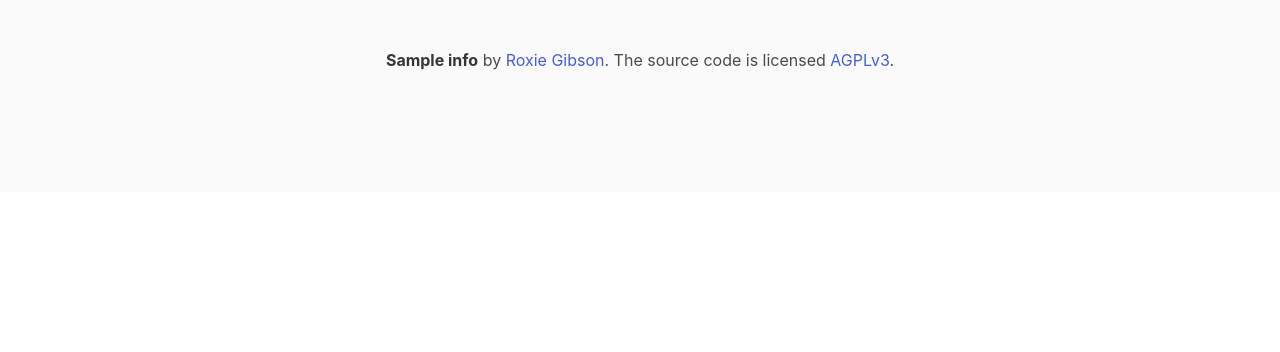
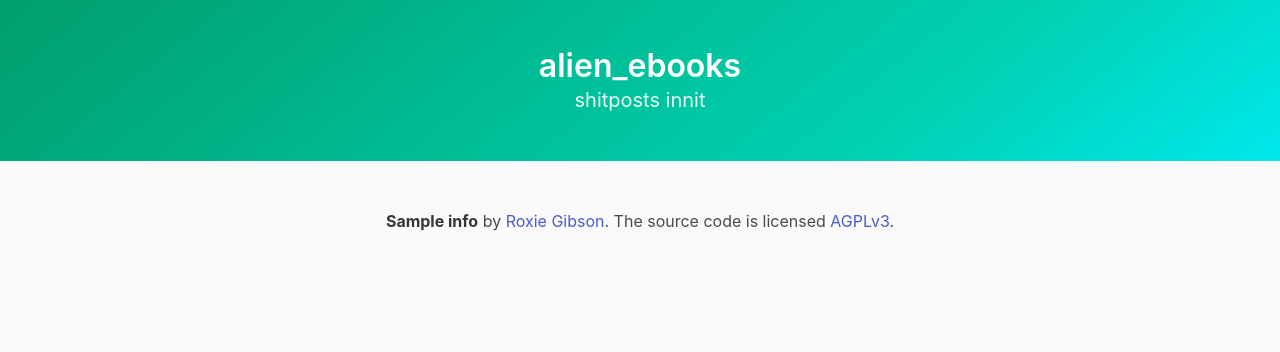
Before and after one commit to Roxxers/alien_ebooks, a Flask app: template alien_ebooks/templates/base/base.html in a window 1280 px wide. Shown: the top 352 px of the page. Run offline with Flask 2, Linux system fonts and the light colour scheme; the template is opened without the code that fills it: most values are stand-ins (such as "Sample title", 1, 10 or a date in 2020); parts of the project's set-up code (start-up, migrations or seed data) failed here and were passed over; some libraries are stand-ins or nearby versions.

Commit message:
moved hero to template

```diff
--- a/alien_ebooks/templates/base/base.html
+++ b/alien_ebooks/templates/base/base.html
@@ -17,7 +17,7 @@
 
 <body>
 {% block body %}
-  <!-- {% include "base/nav.html" %} -->
+  {% include "base/header.html" %}
   {% block content %}
   {% endblock content %}
   {% include "base/footer.html" %}
--- /dev/null
+++ b/alien_ebooks/templates/base/header.html
@@ -0,0 +1,12 @@
+{% block header %}
+  <section class="hero is-primary is-bold">
+    <div class="hero-body">
+      <div class="container">
+        <div class="has-text-centered">
+          <h1 class="title">alien_ebooks</h1>
+          <p class="subtitle">shitposts innit</p>
+        </div>
+      </div>
+    </div>
+  </section>
+{% endblock header %}
```
Also changed, not shown: alien_ebooks/templates/index.html (+0 -12 lines).
